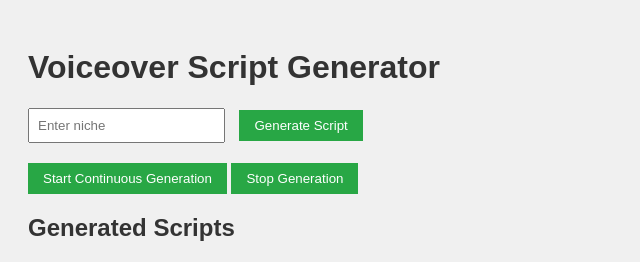
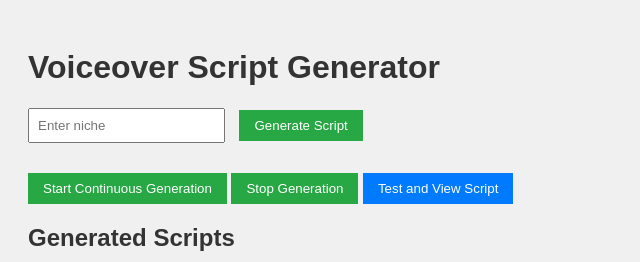
Before and after one commit to hemelsre/utube, a Python web app: template templates/index.html in a window 1280 px wide. Shown: the top 262 px of the page, without its empty margins (0-640 px from the left). Run offline with Jinja, Linux system fonts and the light colour scheme; the template is opened without the code that fills it, so the values that code supplies are empty.

Commit message:
updated css

```diff
--- /dev/null
+++ b/static/js/script_test.js
@@ -0,0 +1,5 @@
+document.getElementById('testScriptBtn').addEventListener('click', async () => {
+    const response = await fetch('/test_script');
+    const data = await response.json();
+    alert(`Tested Script from DB: ${data.script}`);
+});
--- a/static/style.css
+++ b/static/style.css
@@ -5,3 +5,4 @@ input[type="text"] { padding: 8px; margin-right: 10px; }
 button { padding: 8px 15px; background-color: #28a745; color: white; border: none; cursor: pointer; }
 button:hover { background-color: #218838; }
 #log-section { background: #fff; padding: 15px; border: 1px solid #ddd; margin-top: 20px; }
+#testScriptBtn { margin-top: 10px; background-color: #007bff; }
--- a/templates/index.html
+++ b/templates/index.html
@@ -14,6 +14,7 @@
     </form>
     <button onclick="startProcess()">Start Continuous Generation</button>
     <button onclick="stopProcess()">Stop Generation</button>
+    <button id="testScriptBtn" class="btn btn-primary">Test and View Script</button>
     <h2>Generated Scripts</h2>
     <p>Script Count: {{ counts }}</p>
     <h2>Niches</h2>
@@ -23,17 +24,7 @@
         {% endfor %}
     </ul>
     <h2>Logs</h2>
-    <div id="log-section">
-        <!-- Logs will be shown here -->
-    </div>
-
-    <script>
-        function startProcess() {
-            alert('Starting continuous script generation...');
-        }
-        function stopProcess() {
-            alert('Stopping the script generation...');
-        }
-    </script>
+    <div id="log-section"></div>
+    <script src="/static/js/script_test.js"></script>
 </body>
 </html>
```
Also changed, not shown: app.py (+5 -10 lines).
